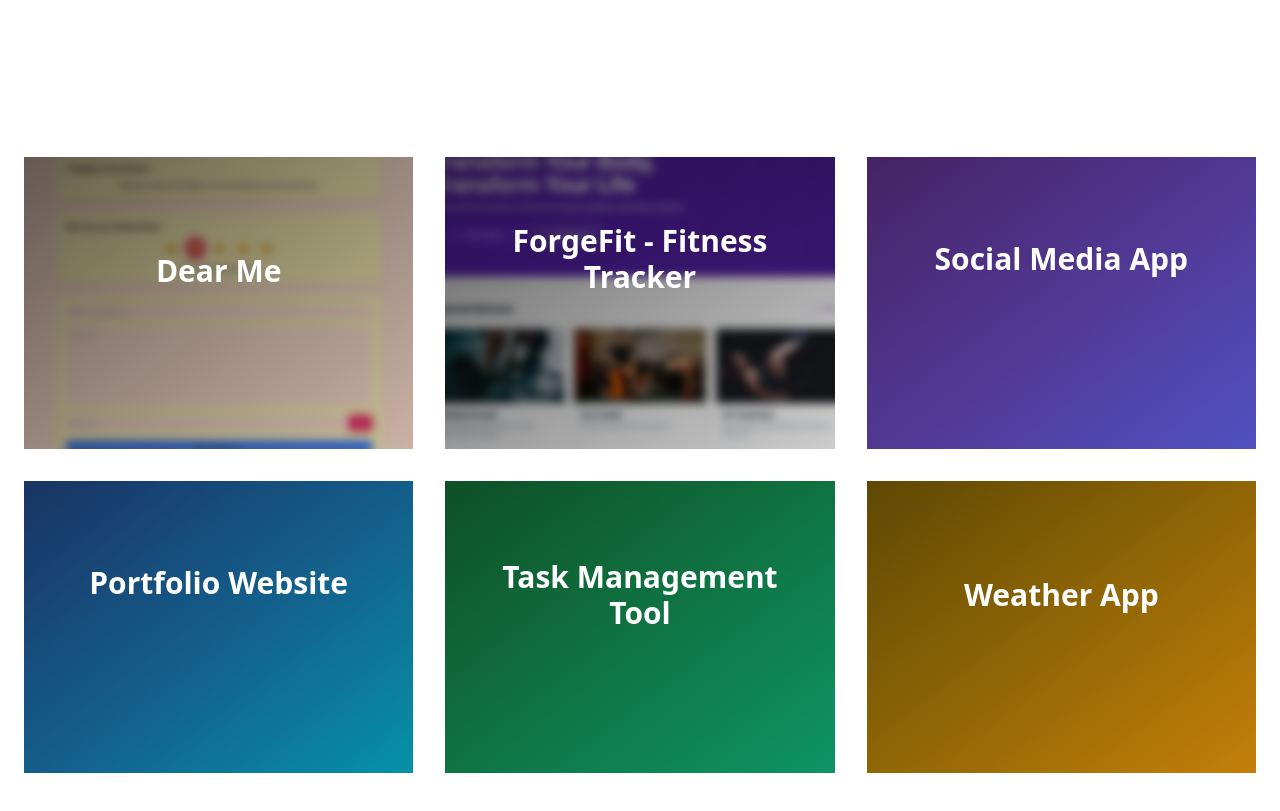
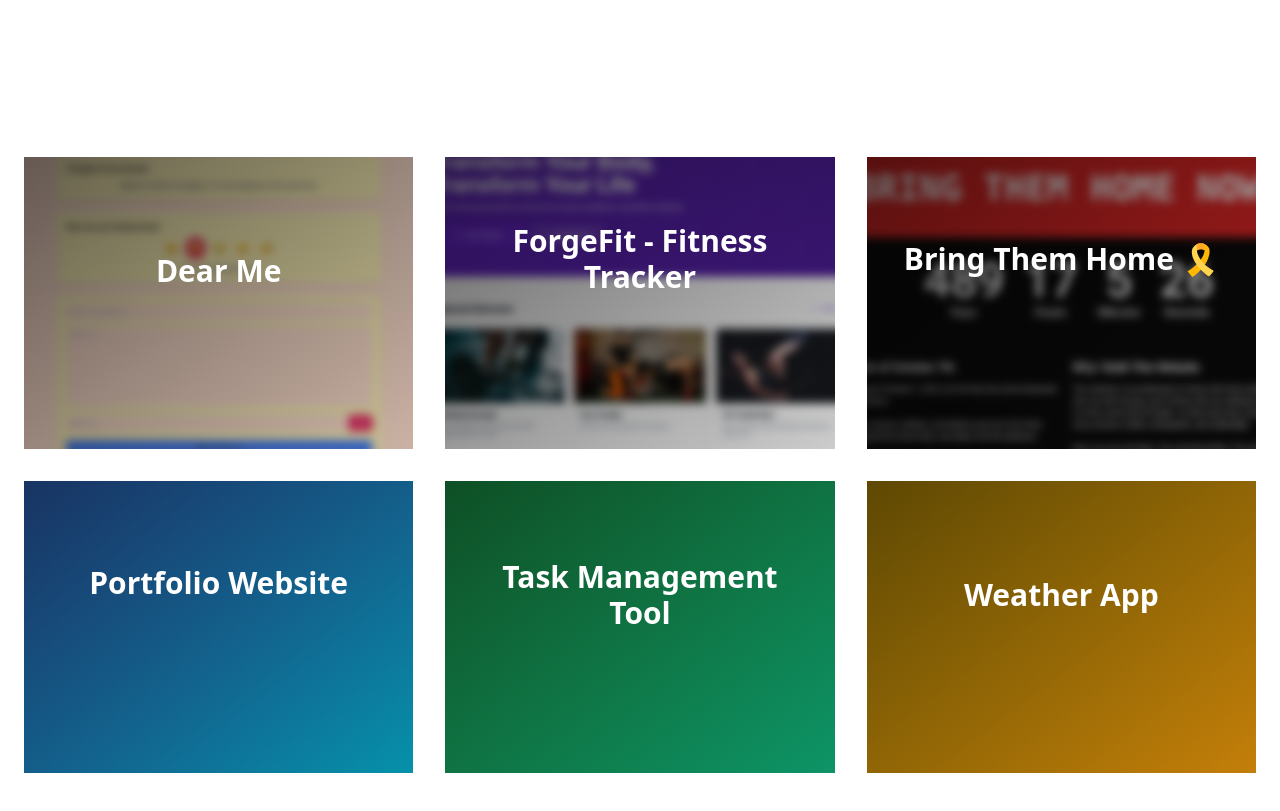
Before and after one commit to talsag-dev/portfolio, a React (Vite) app: page / in a window 1280 px wide. Shown: the part 5720-6531 px from the top of the page. Built offline with nearby package versions, Linux system fonts and the light colour scheme.

Commit message:
feat: proj

```diff
--- a/src/App.tsx
+++ b/src/App.tsx
@@ -2,6 +2,7 @@ import { useState, useEffect, useRef } from 'react';
 import { motion } from 'framer-motion';
 import DearMeImage from './assets/DearMe.png';
 import FitTrackImage from './assets/fitTrack.png';
+import BringThemHome from './assets/BringThemHome.png';
 import {
   Instagram,
   Linkedin,
@@ -181,10 +182,11 @@ function App() {
       image: FitTrackImage,
     },
     {
-      name: 'Social Media App',
-      color: 'from-purple-500 to-indigo-500',
+      name: 'Bring Them Home 🎗️',
+      color: 'from-yellow-500 to-indigo-500',
       description:
         'Connect with friends and share your life moments through this interactive platform.',
+      image: BringThemHome,
     },
     {
       name: 'Portfolio Website',
```
Also changed, not shown: src/assets/BringThemHome.png (added).
